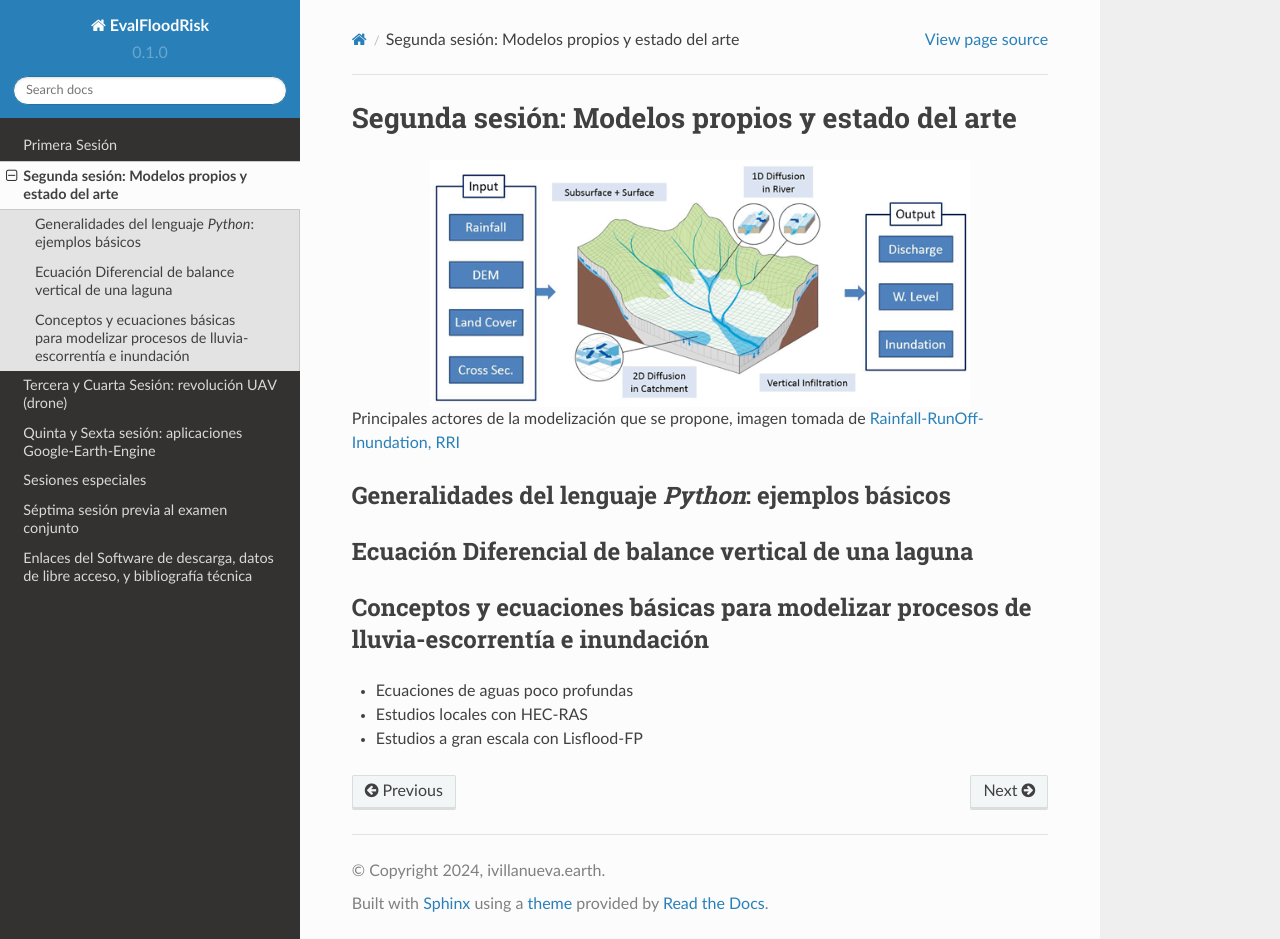
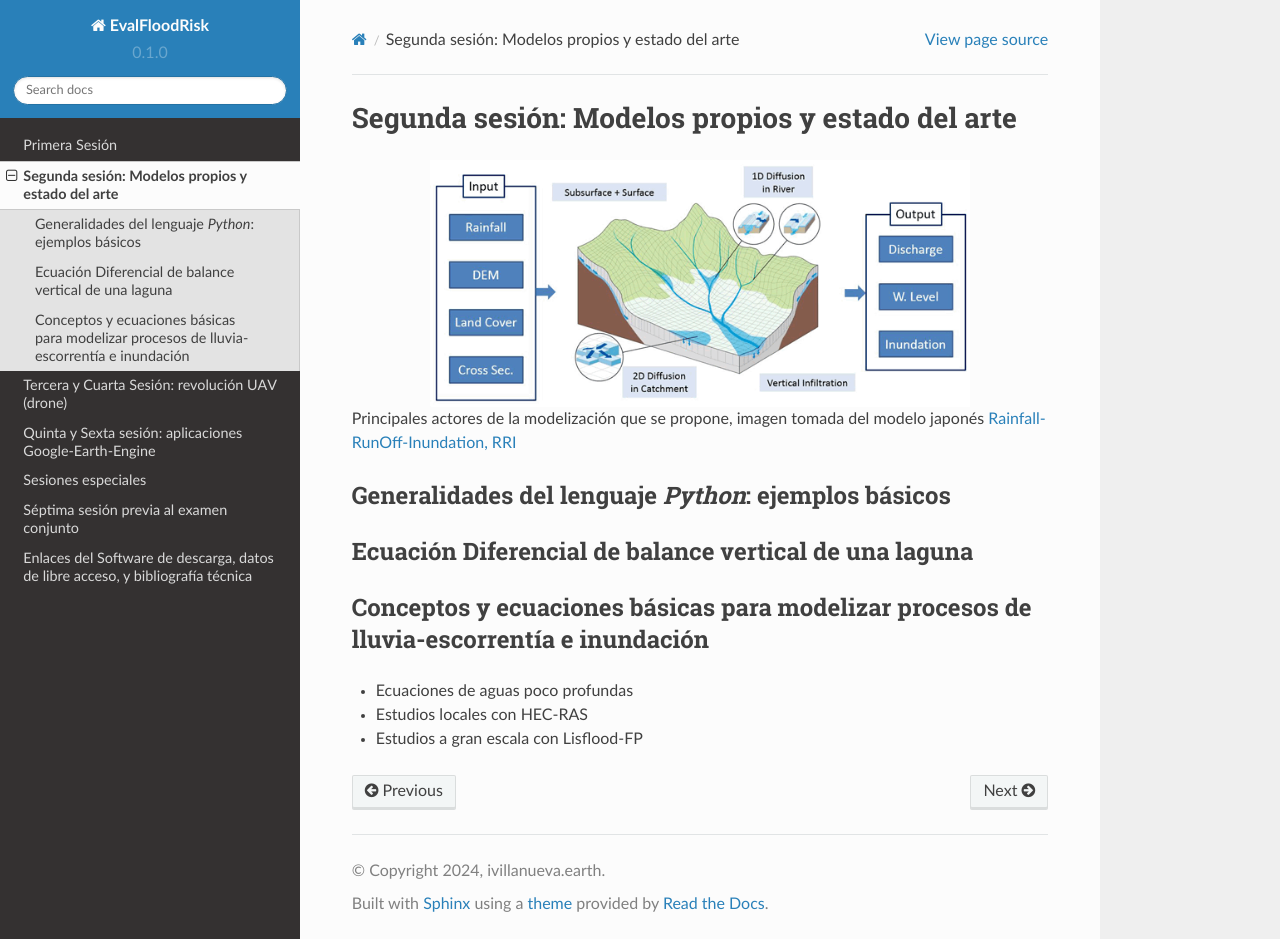
Before and after one commit to ivillamadrid/EvalFloodRisk_RSSWE, a Sphinx documentation site: the page built from docs/source/D2.rst, in a window 1280 px wide and 939 px high. Built offline with Sphinx 7.4.7 and the Read the Docs theme 2.0.0, drawn with Linux system fonts in a browser that asks for light colours.

Commit message:
Update D2.rst

```diff
--- a/docs/source/D2.rst
+++ b/docs/source/D2.rst
@@ -6,7 +6,7 @@ Segunda sesión: Modelos propios y estado del arte
   :alt: RRI_InOut
   :align: center
 
-Principales actores de la modelización que se propone, imagen tomada de `Rainfall-RunOff-Inundation, RRI <https://www.pwri.go.jp/icharm/research/rri/index.html>`_
+Principales actores de la modelización que se propone, imagen tomada del modelo japonés `Rainfall-RunOff-Inundation, RRI <https://www.pwri.go.jp/icharm/research/rri/index.html>`_
 
 
 Generalidades del lenguaje *Python*: ejemplos básicos
```
